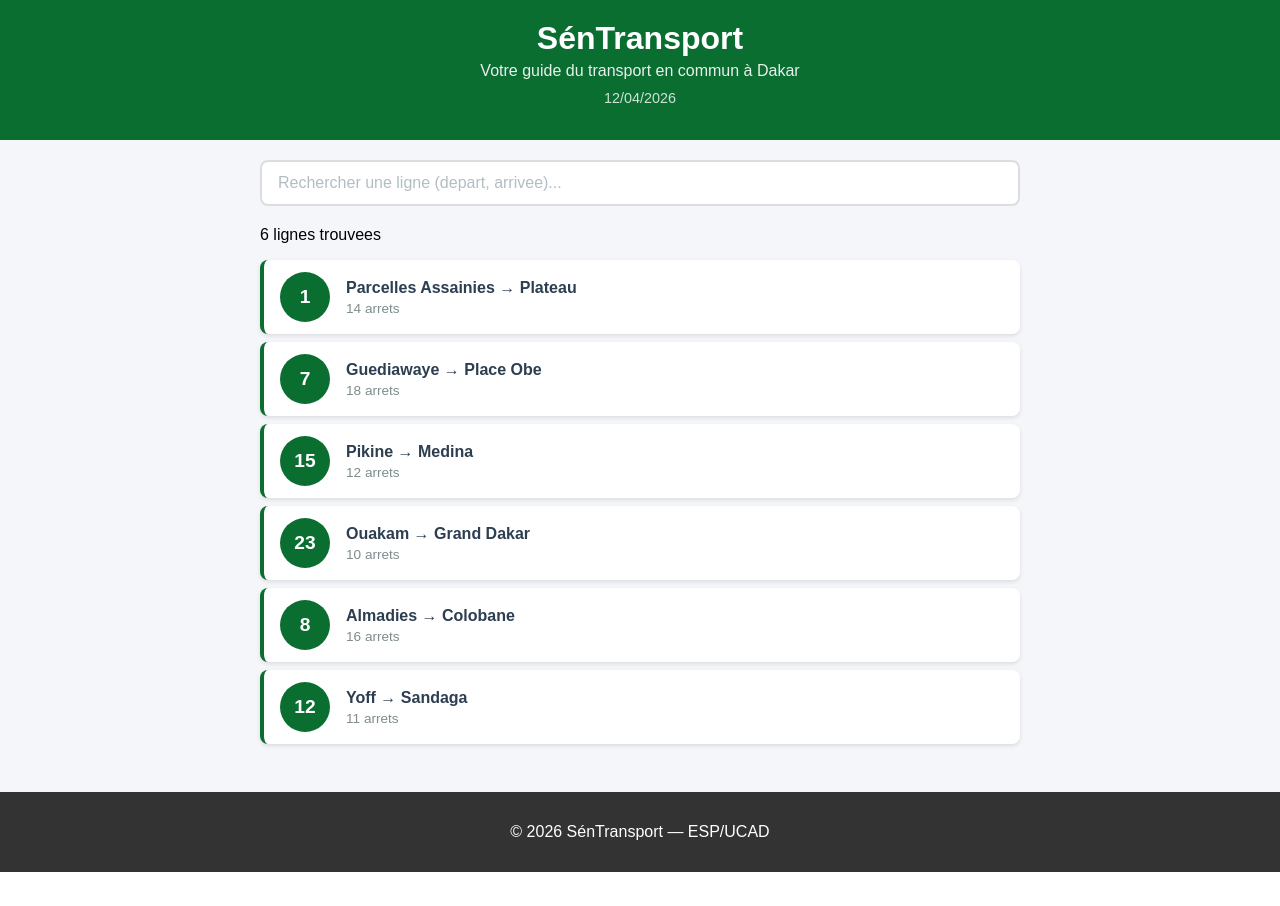
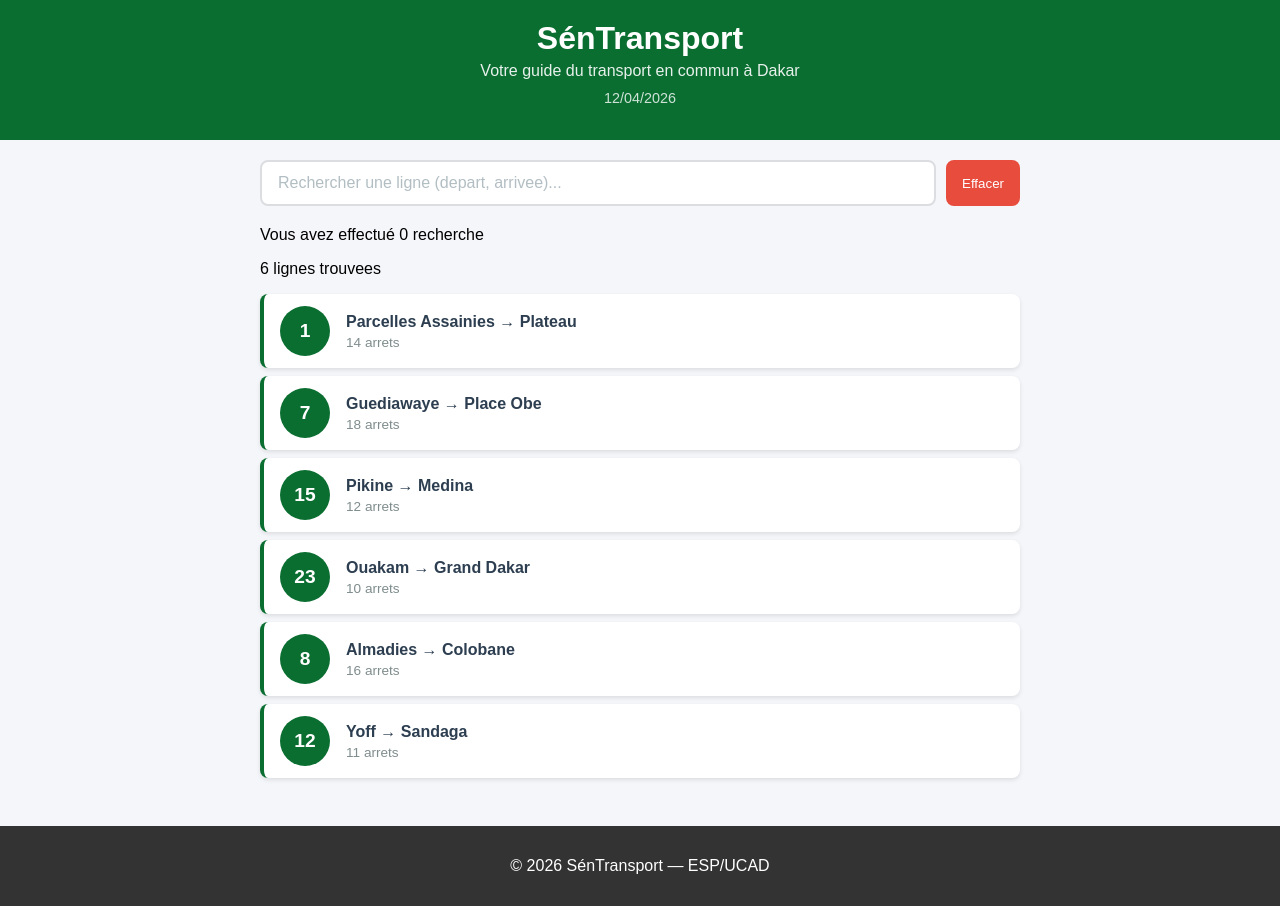
Before and after one commit to amadousy-2310/sentransport, a React (Create React App) app: page / in a window 1280 px wide. Before the commit the page ends 872 px from the top, so only its background shows below. Built offline with nearby package versions, Linux system fonts and the light colour scheme.

Commit message:
Lab 3 : exercices - bouton effacer, aucun resultat, compteur recherches

```diff
--- a/src/App.js
+++ b/src/App.js
@@ -9,6 +9,7 @@ import Footer from './Footer';
 function App() {
   const [recherche, setRecherche] = useState("");
   const [ligneSelectionnee, setLigneSelectionnee] = useState(null);
+  const [nbRecherches, setNbRecherches] = useState(0); // Exercice 3 - ne fait pas partie du lab
 
   const lignes = [
     { id: 1, numero: "1", depart: "Parcelles Assainies", arrivee: "Plateau", arrets: 14, listeArrets: ["Parcelles U14", "Parcelles U10", "Camberene", "Patte d'Oie", "Grand Dakar", "Colobane", "Ponty", "Plateau"] },
@@ -37,8 +38,24 @@ function App() {
     <div className="App">
       <Header />
       <main className="contenu">
-        <Recherche valeur={recherche} onChange={setRecherche} />
-        <p>{lignesFiltrees.length} ligne{lignesFiltrees.length > 1 ? 's' : ''} trouvee{lignesFiltrees.length > 1 ? 's' : ''}</p>
+        <Recherche
+          valeur={recherche}
+          onChange={(val) => {
+            setRecherche(val);
+            setNbRecherches(nbRecherches + 1); // Exercice 3 - ne fait pas partie du lab
+          }}
+        />
+
+        {/* Exercice 3 : compteur de recherches - ne fait pas partie du lab */}
+        <p>Vous avez effectué {nbRecherches} recherche{nbRecherches > 1 ? 's' : ''}</p>
+
+        {/* Exercice 2 : message aucun résultat - ne fait pas partie du lab */}
+        {lignesFiltrees.length === 0 ? (
+          <p className="aucun-resultat">Aucune ligne trouvée</p>
+        ) : (
+          <p>{lignesFiltrees.length} ligne{lignesFiltrees.length > 1 ? 's' : ''} trouvee{lignesFiltrees.length > 1 ? 's' : ''}</p>
+        )}
+
         {lignesFiltrees.map(ligne => (
           <LigneBus
             key={ligne.id}
--- a/src/Recherche.css
+++ b/src/Recherche.css
@@ -20,3 +20,17 @@
 .recherche-input::placeholder {
   color: #b2bec3;
 }
+/* Exercice 1 : style du bouton Effacer - ne fait pas partie du lab */
+.recherche {
+  display: flex;
+  gap: 10px;
+}
+
+.recherche-btn {
+  padding: 10px 16px;
+  background-color: #e74c3c;
+  color: white;
+  border: none;
+  border-radius: 8px;
+  cursor: pointer;
+}
--- a/src/Recherche.js
+++ b/src/Recherche.js
@@ -10,6 +10,8 @@ function Recherche({ valeur, onChange }) {
         value={valeur}
         onChange={e => onChange(e.target.value)}
       />
+      {/* Exercice 1 : bouton Effacer - ne fait pas partie du lab */}
+      <button className="recherche-btn" onClick={() => onChange("")}>Effacer</button>
     </div>
   );
 }
```
Also changed, not shown: src/App.css (line endings or trailing spaces).
